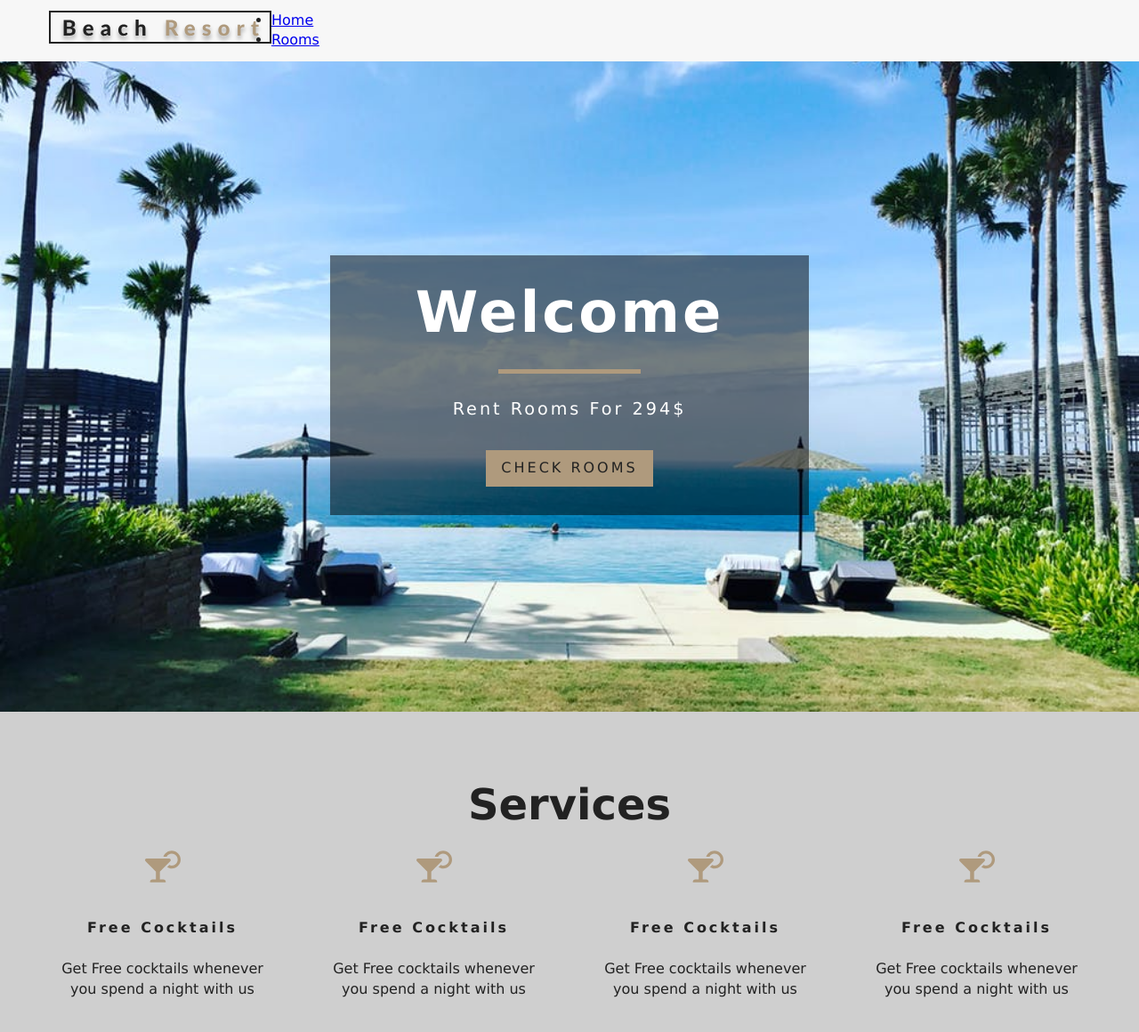
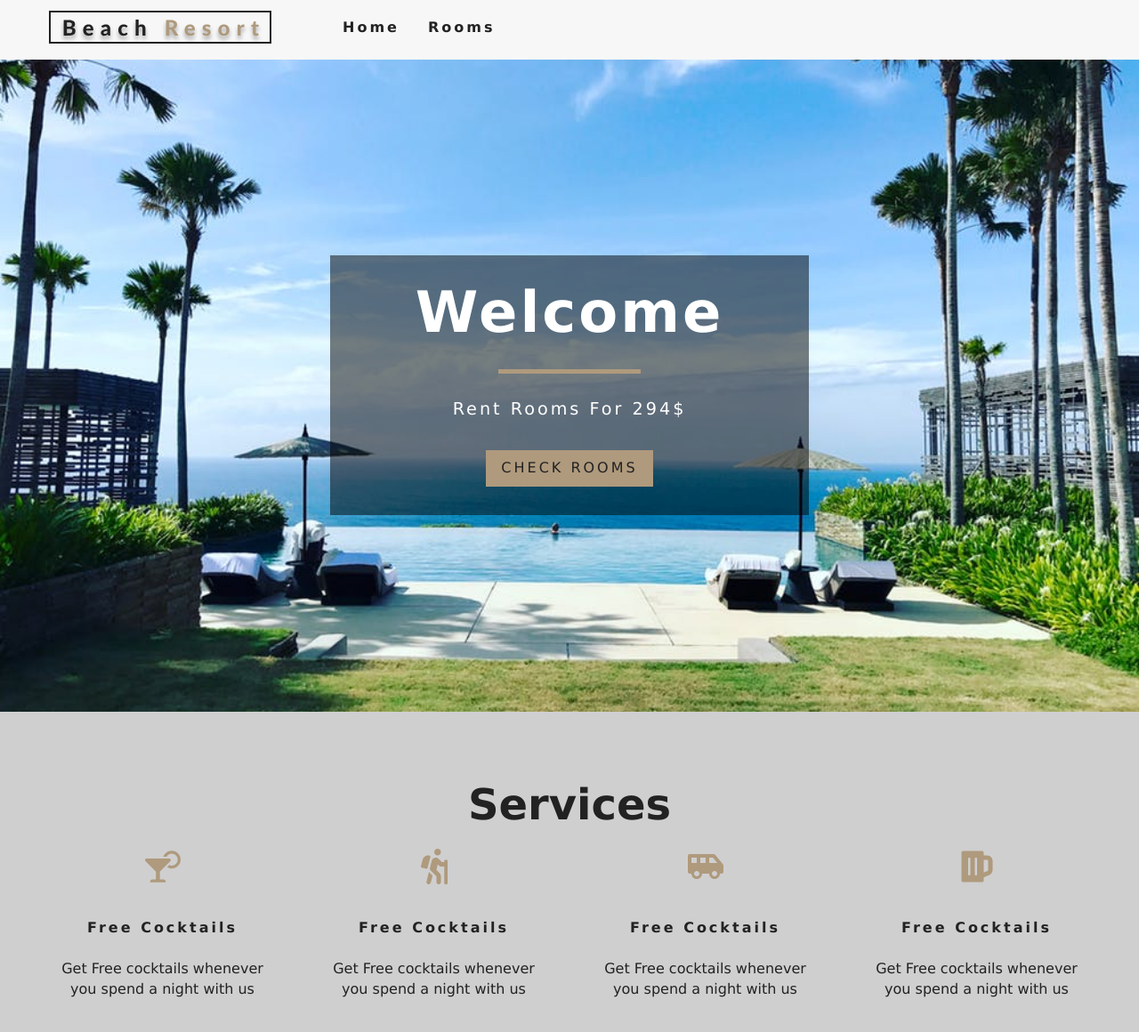
Before and after one commit to Jay055/Real_Estate_App, a React (Create React App) app: page / in a window 1280 px wide. Shown: the top 1160 px of the page at 89% size. Built offline with nearby package versions, Linux system fonts and the light colour scheme.

Commit message:
Set Up Context

```diff
--- /dev/null
+++ b/src/Context.js
@@ -0,0 +1,27 @@
+import React, { Component } from 'react'
+
+
+const RoomContext = React.createContext();
+
+  // Access to Provider and Consumer
+  // Provider
+  // Consumer
+
+
+class RoomProvider extends Component {
+  //
+  state
+
+  render() {
+    return (
+      <RoomContext.Provider value="hello">
+       {this.props.children}
+      </RoomContext.Provider>
+    )
+  }
+}
+
+
+const RoomConsumer = RoomContext.Consumer;
+
+export { RoomProvider, RoomContext, RoomConsumer };
--- a/src/components/Navbar.js
+++ b/src/components/Navbar.js
@@ -34,7 +34,7 @@ import { Link } from 'react-router-dom';
           </button>
 
         </div>
-          <ul className={this.state.isOpen?"nav-links show-nav":"navlinks"}>
+          <ul className={this.state.isOpen ? "nav-links show-nav":"nav-links"}>
             <li>
               <Link to ="/">Home</Link>
             </li>
--- a/src/components/Services.js
+++ b/src/components/Services.js
@@ -1,6 +1,6 @@
 import React, {Component} from 'react'
 import Title from './Title';
-import {FaCockTail, FaHiking, FaShuttleVan, FaBeer, FaCocktail} from 'react-icons/fa'
+import { FaHiking, FaShuttleVan, FaBeer, FaCocktail} from 'react-icons/fa'
 
 
 class Services extends Component{
@@ -10,15 +10,15 @@ class Services extends Component{
    title: "free cocktails",
    info: "Get Free cocktails whenever you spend a night with us "
   },
-  {  icon:<FaCocktail/>,
+  {  icon:<FaHiking/>,
     title: "free cocktails",
     info: "Get Free cocktails whenever you spend a night with us "
    },
-   {  icon:<FaCocktail/>,
+   {  icon:<FaShuttleVan/>,
     title: "free cocktails",
     info: "Get Free cocktails whenever you spend a night with us "
    },
-   {  icon:<FaCocktail/>,
+   {  icon:<FaBeer/>,
     title: "free cocktails",
     info: "Get Free cocktails whenever you spend a night with us "
    }
```
Also changed, not shown: src/index.js (+8 -2 lines).
